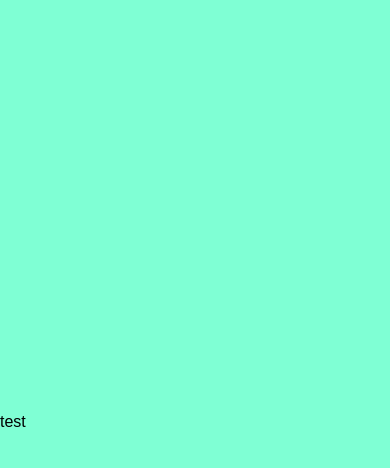
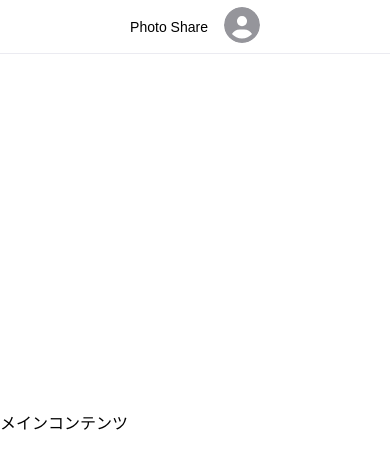
Before and after one commit to daikiku10/photo-share, a Next.js app in the folder front/: page / in a window 390 px wide. Shown: the top 468 px of the page. Built offline with nearby package versions, Linux system fonts and the light colour scheme.

Commit message:
Headerコンポーネントの作成

```diff
--- a/front/src/app/(site)/layout.tsx
+++ b/front/src/app/(site)/layout.tsx
@@ -1,3 +1,4 @@
+import { Header } from "@/components/Layout/Header";
 import { Root } from "@/components/Layout/Root";
 
 type Props = {
@@ -5,5 +6,10 @@ type Props = {
 };
 
 export default function SiteLayout({ children }: Props) {
-  return <Root>{children}</Root>;
+  return (
+    <Root>
+      <Header />
+      {children}
+    </Root>
+  );
 }
--- a/front/src/app/(site)/page.tsx
+++ b/front/src/app/(site)/page.tsx
@@ -1,3 +1,3 @@
 export default async function Page() {
-  return <div>test</div>;
+  return <div>メインコンテンツ</div>;
 }
--- /dev/null
+++ b/front/src/components/Layout/Header/index.tsx
@@ -0,0 +1,22 @@
+import Link from "next/link";
+import { Avatar } from "@/components/Avatar";
+import styles from "./style.module.css";
+
+export function Header() {
+  return (
+    <header className={styles.header}>
+      <div className={styles.link}>
+        <Link href="/">
+          <p className={styles.siteName}>Photo Share</p>
+        </Link>
+        <div className={styles.avatar}>
+          <Avatar />
+          <div className={styles.action}>
+            {/* Buttonにする */}
+            ログイン
+          </div>
+        </div>
+      </div>
+    </header>
+  );
+}
--- /dev/null
+++ b/front/src/components/Layout/Header/style.module.css
@@ -0,0 +1,58 @@
+.header {
+  display: flex;
+  justify-content: center;
+  width: 100%;
+  height: 72px;
+  border-bottom: 1px solid var(--gray-200);
+  background-color: var(--white);
+}
+
+.link {
+  display: flex;
+  flex-direction: row;
+  justify-content: center;
+  align-items: center;
+  width: max-content;
+  height: 72px;
+}
+
+.siteName {
+  margin-right: 16px;
+  font-size: 14px;
+}
+
+.avatar {
+  position: relative;
+}
+
+.action {
+  position: absolute;
+  width: max-content;
+  display: none;
+  left: -22px;
+  padding: 8px;
+  gap: 8px;
+  justify-items: center;
+  border: 1px solid var(--gray-200);
+  border-radius: var(--border-radius);
+  background-color: var(--gray-100);
+}
+
+.avatar:hover .action {
+  display: flex;
+}
+
+@media screen and (max-width: 768px) {
+  .header {
+    height: 54px;
+    position: fixed;
+    top: 0;
+    left: 0;
+    z-index: 2;
+  }
+
+  .link {
+    flex-grow: 1;
+    height: 54px;
+  }
+}
--- a/front/src/components/Layout/Root/style.module.css
+++ b/front/src/components/Layout/Root/style.module.css
@@ -6,7 +6,6 @@
   flex-direction: column;
   justify-content: space-around;
   align-items: stretch;
-  background-color: aquamarine;
 }
 
 @media screen and (max-width: 768px) {
```
